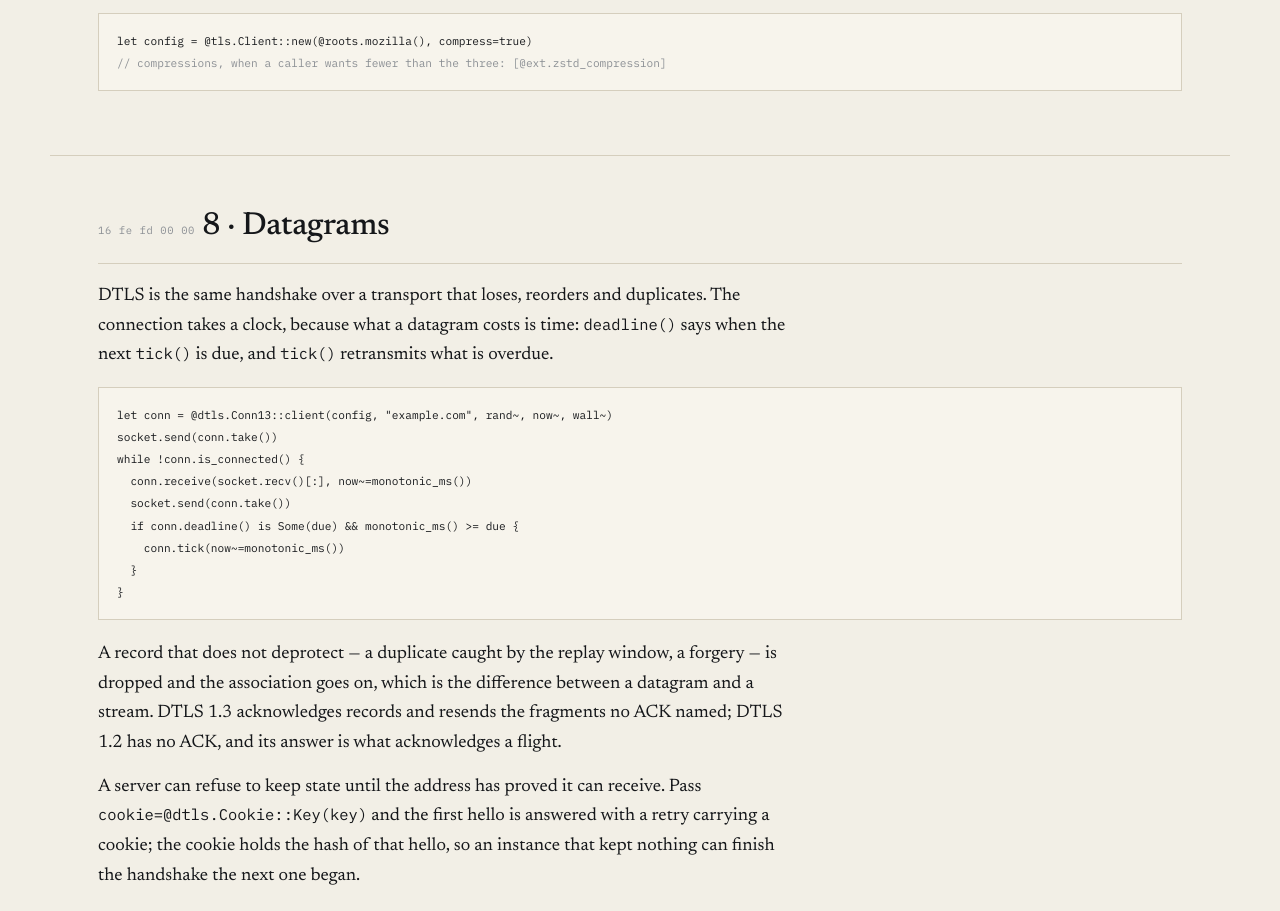
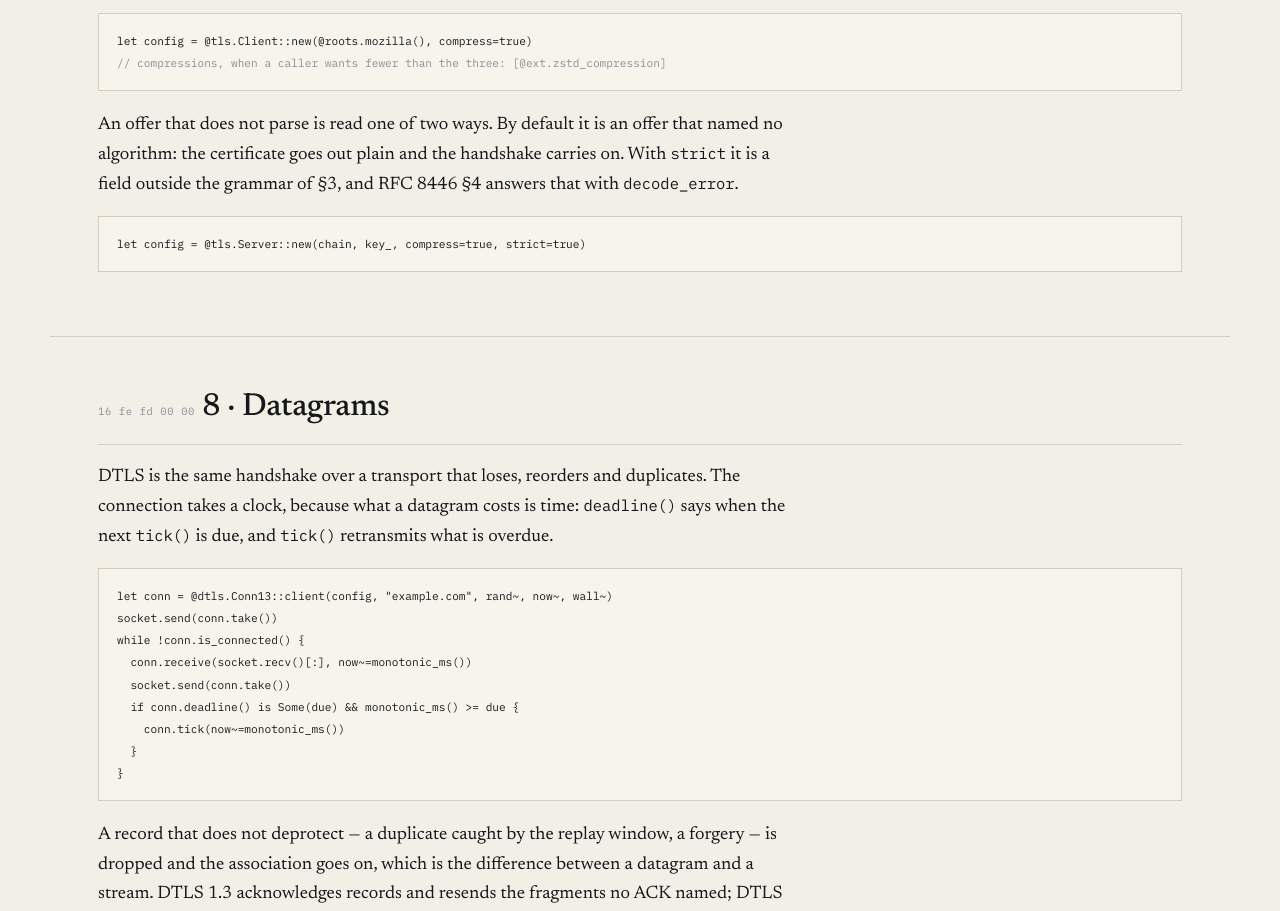
Before and after one commit to moonbitstack/moontls, a plain HTML site: page docs/guide.html in a window 1280 px wide. Shown: the part 5893-6804 px from the top of the page. Drawn offline with Linux system fonts and the light colour scheme.

Commit message:
feat(moontls): `strict`, for a compress_certificate payload outside the grammar of RFC 8879 3.
The extension carries a vector of two-octet codes, at least one of them, filling the payload. This
library read anything else as an offer that named no algorithm, which is what a malformed hint of an
optimisation costs least: the certificate goes out plain and the handshake carries on. RFC 8446 4
reads a field outside its own range as `decode_error` instead, and the two readings have a peer
each — `certificate-compression` sends an empty list, an odd length, a truncated payload, a padded
one and a vector that is not whole codes and asks for the alert, while
`large-number-of-extensions` sends extension 27 an empty and a random payload and asks for the
handshake to go on.

`Server::new`'s `strict` is the switch, off by default so that every caller keeps what it had, and
the peer takes it as `strict` on its command line. Six tests in `compress_test.mbt` cover the shapes
on both sides of the switch.

Signed-off-by: Leo Cheng (heke1228) <chengkelfan@qq.com>

```diff
--- a/docs/guide.html
+++ b/docs/guide.html
@@ -225,6 +225,14 @@ let config = @tls.Server::new(chain, key_, psk=[@tls.Psk::new(b"tenant-7", key)]
 <!-- nocheck: the chain is the caller's -->
 <pre class="code"><code>let config = @tls.Client::new(@roots.mozilla(), compress=true)
 <span class="c">// compressions, when a caller wants fewer than the three: [@ext.zstd_compression]</span></code></pre>
+
+  <p class="prose">An offer that does not parse is read one of two ways. By default it is an offer
+  that named no algorithm: the certificate goes out plain and the handshake carries on. With
+  <code>strict</code> it is a field outside the grammar of §3, and RFC 8446 §4 answers that with
+  <code>decode_error</code>.</p>
+
+<!-- nocheck: the chain and the key are the caller's -->
+<pre class="code"><code>let config = @tls.Server::new(chain, key_, compress=true, strict=true)</code></pre>
 </section>
 
 <section class="rule">
```
Also changed, not shown: docs/api.html (+3 -2 lines), 6 other files.
